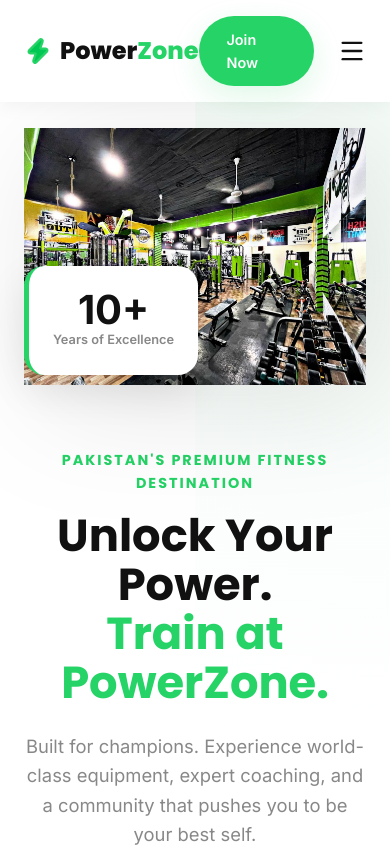
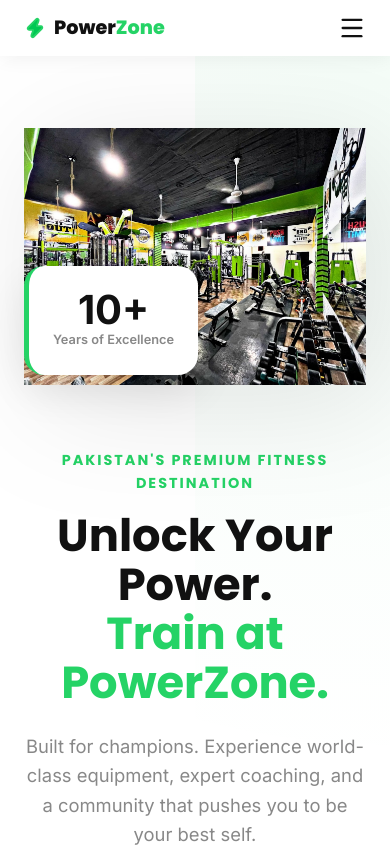
Before and after one commit to musmanarif12/PowerZone, a Next.js app: page / in a window 390 px wide. Shown: the top 847 px of the page. Built offline with nearby package versions, Linux system fonts and the light colour scheme; no server answers; the database is empty.

Commit message:
UI: Refined mobile responsiveness and locked viewport

```diff
--- a/app/layout.tsx
+++ b/app/layout.tsx
@@ -4,6 +4,13 @@ import { AdminProvider } from "@/lib/adminContext";
 import { AuthProvider } from "@/lib/authContext";
 import ConditionalLayout from "@/components/ConditionalLayout/ConditionalLayout";
 import "./globals.css";
+
+export const viewport = {
+  width: 'device-width',
+  initialScale: 1,
+  maximumScale: 1,
+  userScalable: false,
+};
 
 export const metadata: Metadata = {
   title: {
--- a/components/Navbar/Navbar.module.css
+++ b/components/Navbar/Navbar.module.css
@@ -215,8 +215,21 @@
 }
 
 @media (max-width: 992px) {
+  .navbar {
+    padding: 0.8rem 0;
+  }
+
+  .ctaButton {
+    display: none;
+  }
+
   .hamburger {
     display: flex;
+    margin-left: 0.5rem;
+  }
+
+  .actions {
+    gap: 1rem;
   }
 
   .navLinks {
@@ -246,3 +259,14 @@
     padding-bottom: 10px;
   }
 }
+
+@media (max-width: 480px) {
+  .logo {
+    font-size: 1.2rem;
+  }
+
+  .logoIcon {
+    width: 22px;
+    height: 22px;
+  }
+}
```
